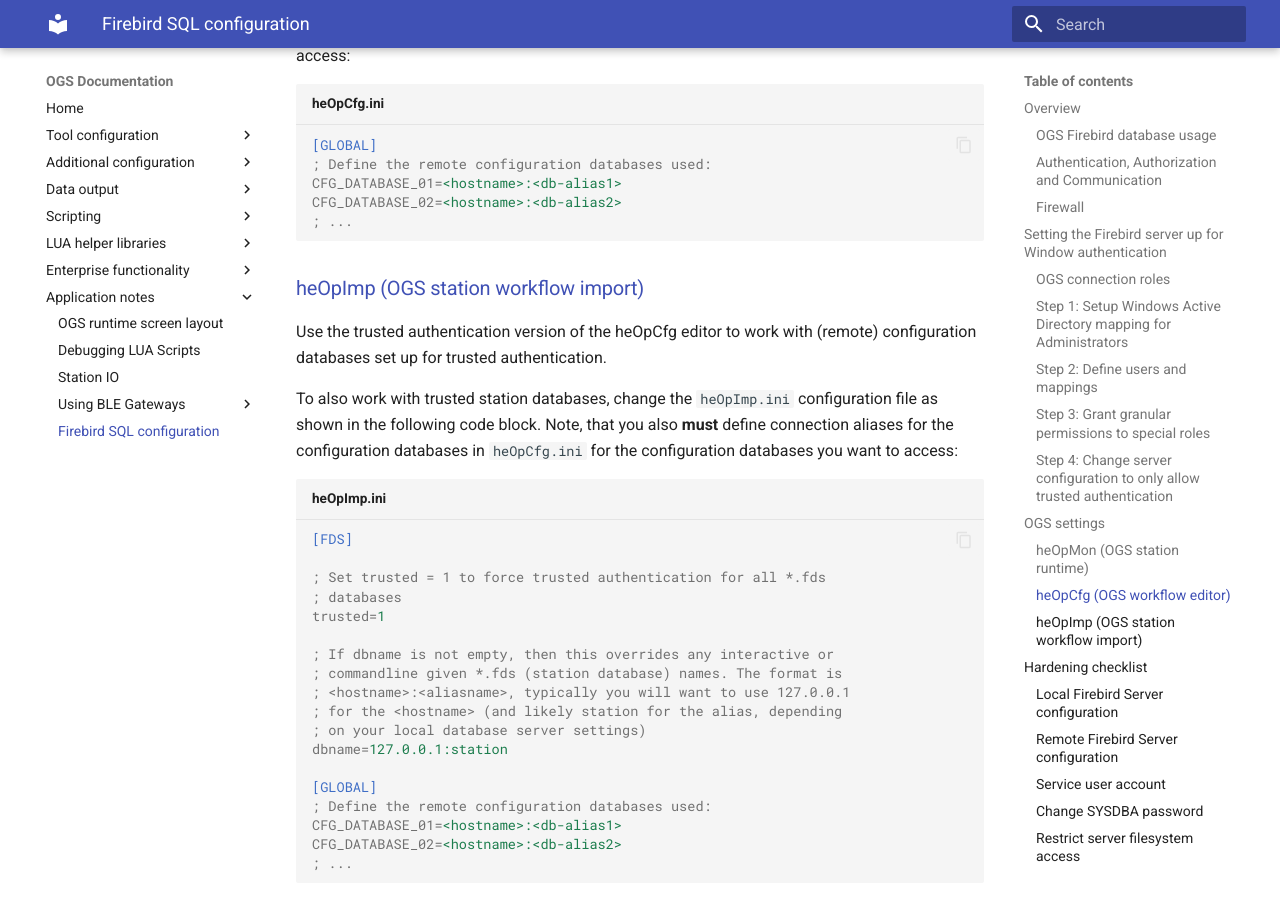
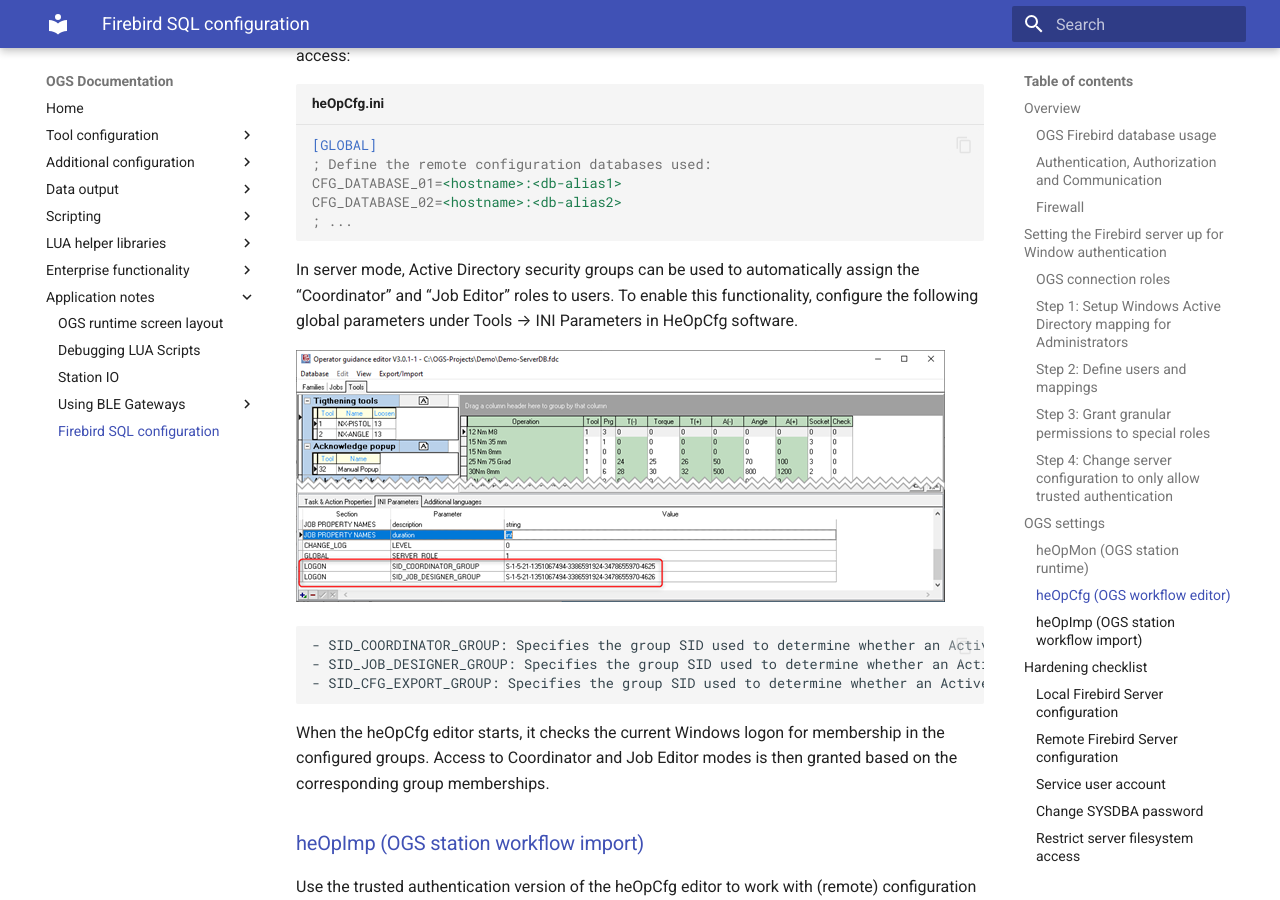
Before and after one commit to haller-erne/ogs, an MkDocs documentation site: the page built from docs/appnotes/firebird-security.md, in a window 1280 px wide and 900 px high, scrolled down 7585 px. Built offline with MkDocs 1.6.1 and Material for MkDocs 9.7.7, drawn with Linux system fonts in a browser that asks for light colours.

Commit message:
Added HeOpCfg SID configuration.

````diff
--- a/docs/appnotes/firebird-security.md
+++ b/docs/appnotes/firebird-security.md
@@ -336,6 +336,16 @@
 ; ...
 
 ```
+In server mode, Active Directory security groups can be used to automatically assign the “Coordinator” and “Job Editor” roles to users. To enable this functionality, configure the following global parameters under Tools → INI Parameters in HeOpCfg software.
+
+![sid_cfg](resources/SID_heopcfg.png)
+
+	- SID_COORDINATOR_GROUP: Specifies the group SID used to determine whether an Active Directory user is authorized for the “Coordinator” role in DBEdit.
+    - SID_JOB_DESIGNER_GROUP: Specifies the group SID used to determine whether an Active Directory user is authorized for the “Job Designer” role in DBEdit.
+    - SID_CFG_EXPORT_GROUP: Specifies the group SID used to determine whether an Active Directory user is allowed to export a database.
+
+When the heOpCfg editor starts, it checks the current Windows logon for membership in the configured groups. Access to Coordinator and Job Editor modes is then granted based on the corresponding group memberships.
+
 
 ### heOpImp (OGS station workflow import)
 
````
Also changed, not shown: docs/appnotes/resources/SID_heopcfg.png (added).
